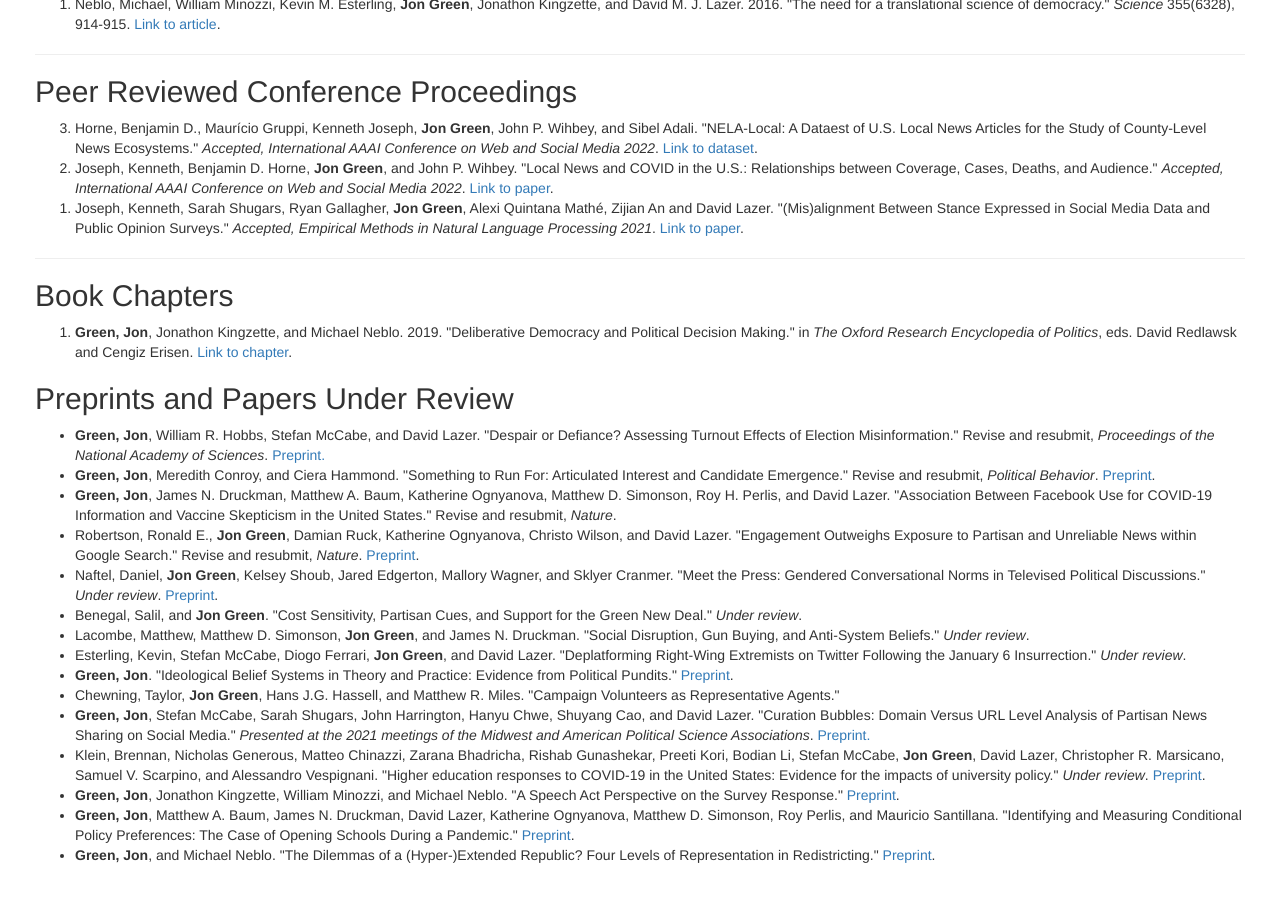
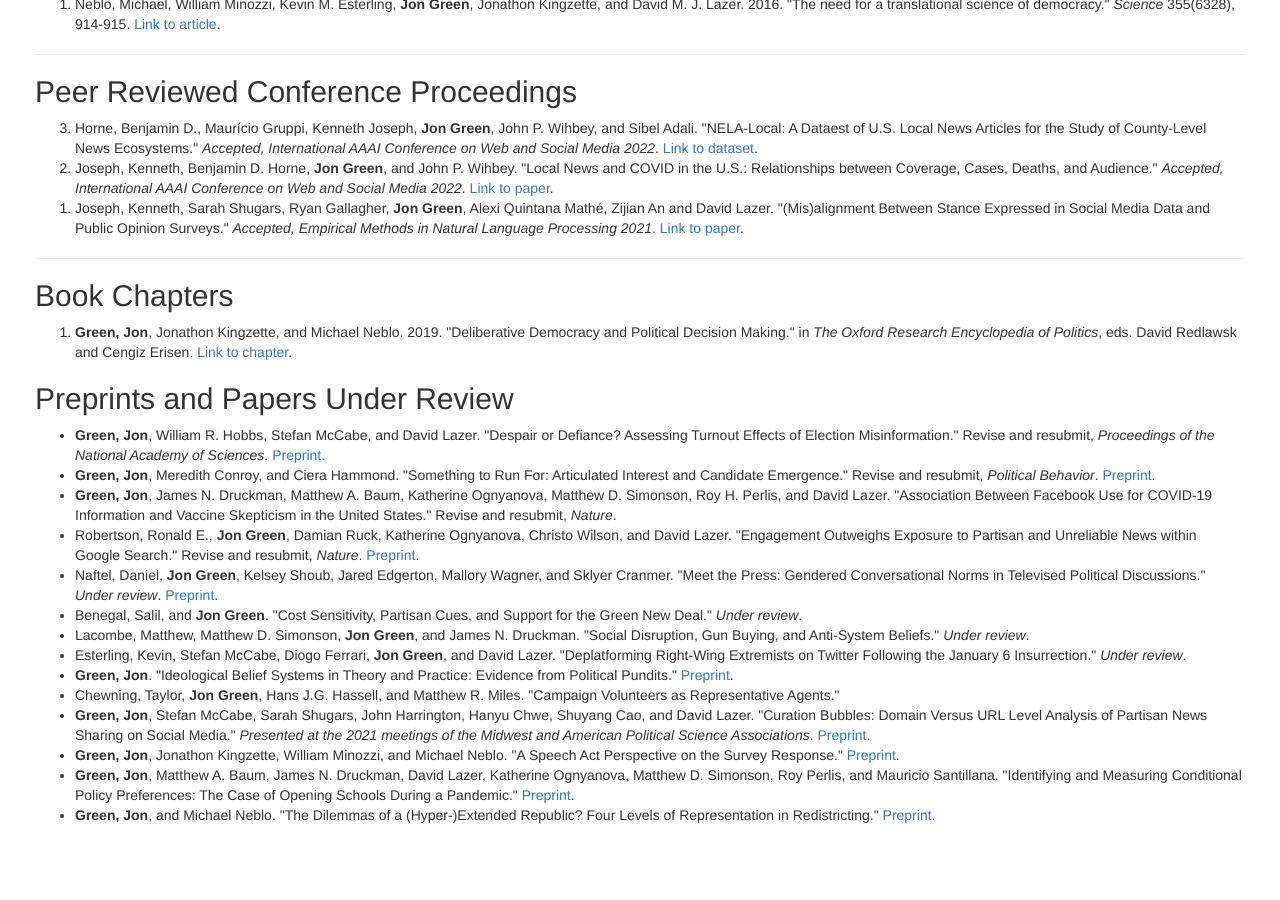
Before and after one commit to jgreen4919/jgreen4919.github.io, a Jekyll site: the page index.html, which Jekyll copies as it is, in a window 1280 px wide and 900 px high, scrolled down 951 px. Built offline with Jekyll 4.4.1, drawn with Linux system fonts in a browser that asks for light colours; after the commit the page ends 1811 px from its top, so only the background shows below that.

Commit message:
plos digital update

```diff
--- a/index.html
+++ b/index.html
@@ -67,8 +67,7 @@
     <li> <strong>Green, Jon</strong>. "Ideological Belief Systems in Theory and Practice: Evidence from Political Pundits." <a href="https://osf.io/2cjse/">Preprint</a>.</li>
    <li>Chewning, Taylor, <strong>Jon Green</strong>, Hans J.G. Hassell, and Matthew R. Miles. "Campaign Volunteers as Representative Agents."</li>
      <li> <strong>Green, Jon</strong>, Stefan McCabe, Sarah Shugars, John Harrington, Hanyu Chwe, Shuyang Cao, and David Lazer. "Curation Bubbles: Domain Versus URL Level Analysis of Partisan News Sharing on Social Media." <i>Presented at the 2021 meetings of the Midwest and American Political Science Associations</i>. <a href="https://osf.io/vbwer/"> Preprint.</a></li>
-     <li> Klein, Brennan, Nicholas Generous, Matteo Chinazzi, Zarana Bhadricha, Rishab Gunashekar, Preeti Kori, Bodian Li, Stefan McCabe, <strong>Jon Green</strong>, David Lazer, Christopher R. Marsicano, Samuel V. Scarpino, and Alessandro Vespignani. "Higher education responses to COVID-19 in the United States: Evidence for the impacts of university policy." <i>Under review</i>. <a href="https://www.medrxiv.org/content/10.1101/2021.10.07.21264419v2">Preprint</a>.</li>
-           <li> <strong>Green, Jon</strong>, Jonathon Kingzette, William Minozzi, and Michael Neblo. "A Speech Act Perspective on the Survey Response." <a href="https://osf.io/54ysv/">Preprint</a>.</li>
+     <li> <strong>Green, Jon</strong>, Jonathon Kingzette, William Minozzi, and Michael Neblo. "A Speech Act Perspective on the Survey Response." <a href="https://osf.io/54ysv/">Preprint</a>.</li>
       <li> <strong>Green, Jon</strong>, Matthew A. Baum, James N. Druckman, David Lazer, Katherine Ognyanova, Matthew D. Simonson, Roy Perlis, and Mauricio Santillana. "Identifying and Measuring Conditional Policy Preferences: The Case of Opening Schools During a Pandemic." <a href="https://osf.io/zsh8u/">Preprint</a>.</li>
       <li> <strong>Green, Jon</strong>, and Michael Neblo. "The Dilemmas of a (Hyper-)Extended Republic? Four Levels of Representation in Redistricting." <a href="https://osf.io/6k7wa/">Preprint</a>.</li>
     </ul>
```
Also changed, not shown: 5 other files.
